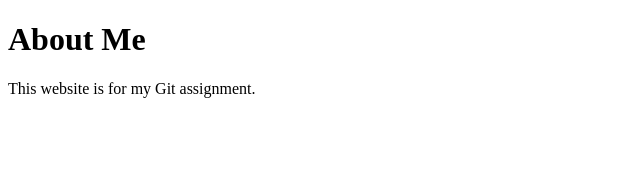
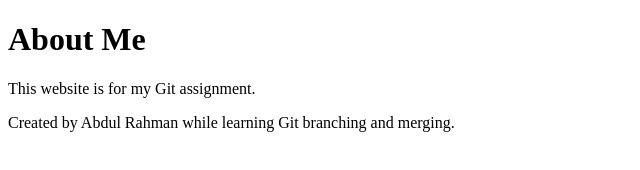
Before and after one commit to abd-096/git-workflow-assignment, a plain HTML site: page about.html in a window 1280 px wide. Shown: the whole page, without its empty margins (0-640 px from the left). Drawn offline with Linux system fonts and the light colour scheme.

Commit message:
Add author information on feature branch

```diff
--- a/about.html
+++ b/about.html
@@ -1 +1 @@
-<!DOCTYPE html><html><head><title>About</title></head><body><h1>About Me</h1><p>This website is for my Git assignment.</p></body></html>
+<!DOCTYPE html><html><head><title>About</title></head><body><h1>About Me</h1><p>This website is for my Git assignment.</p><p>Created by Abdul Rahman while learning Git branching and merging.</p></body></html>
```
